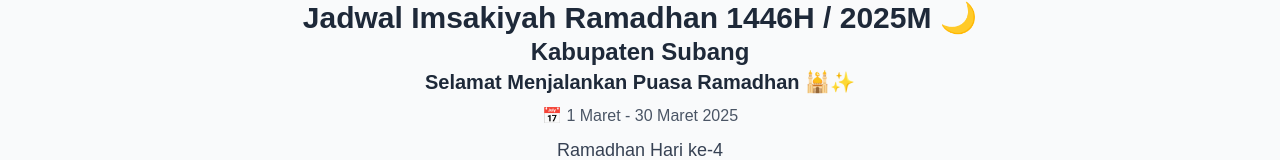
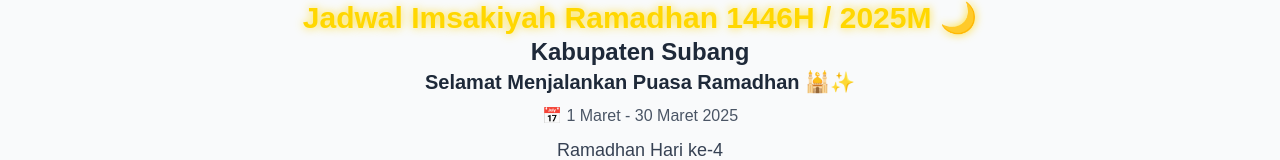
Before and after one commit to RelearnHappy/jadwal-sholaaat, a Next.js app: page / in a window 1280 px wide. Shown: the top 160 px of the page. Built offline with nearby package versions, Linux system fonts and the light colour scheme; no server answers.

Commit message:
Update page.tsx

```diff
--- a/app/page.tsx
+++ b/app/page.tsx
@@ -186,7 +186,7 @@
   return (
     <div className="flex flex-col min-h-screen bg-gray-50">
       <header className="mb-6 text-center">
-        <h1 className="text-3xl font-bold text-gray-800">
+        <h1 className="text-3xl font-bold text-[#FFD700] text-glow">
           Jadwal Imsakiyah Ramadhan 1446H / 2025M 🌙
         </h1>
         <h2 className="text-2xl font-bold text-gray-800">Kabupaten Subang</h2>
```
